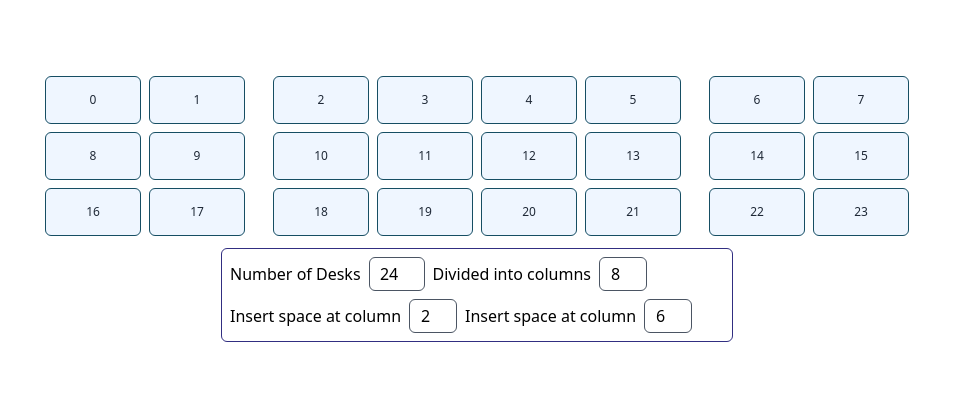
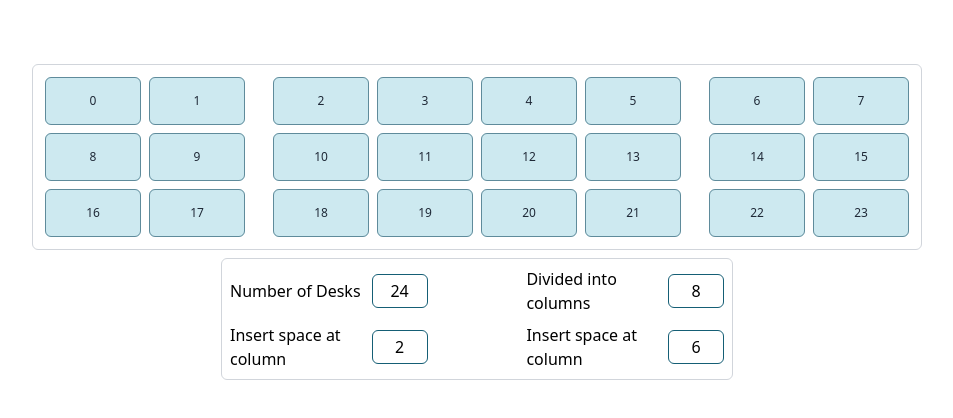
Before and after one commit to s-Hale/deskbooking, a React (Create React App) app: page / in a window 1280 px wide. Shown: the top 418 px of the page, without its empty margins (163-1116 px from the left). Built offline with nearby package versions, Linux system fonts and the light colour scheme.

Commit message:
more tinkering

```diff
--- a/src/components/FirstFolder/index.js
+++ b/src/components/FirstFolder/index.js
@@ -30,25 +30,23 @@ const DeskMap = () => {
 
 
     const desks = Array.from({ length: numberHeight }, (_, i) => i)
+
     return (
         <>
-            <StyledDesks className="mt-16 desks grid rounded-md p-2">
-            {desks.map(seat =>  (
+            <StyledDesks className="mb-2 mt-16 desks grid rounded-md p-2 border border-gray-300">
+                {desks.map(seat => (
               <span
-                tabIndex="0"
                 key={seat}
-                className={Number(chosenDesk) === seat ? 'bg-cyan-600 m-1 rounded-md' : 'bg-blue-50 m-1 rounded-md'}
+                className={Number(chosenDesk) === seat ? 'bg-cyan-600 m-1 rounded-md' : 'bg-cyan-600 bg-opacity-20 m-1 rounded-md'}
                 >
                     <button
                         value={seat}
+                        disabled={seat.occupied}
                         onClick={(e) => handleDeskSelection(e)}
-                        className="w-24 h-12 border border-cyan-900 rounded-md hover:bg-cyan-600 cursor-pointer text-xs text-gray-800 flex items-center justify-center">{seat}</button>
+                        className="w-24 h-12 border border-cyan-900 border-opacity-60 rounded-md hover:bg-cyan-600 cursor-pointer text-xs text-gray-800 flex items-center justify-center">{seat}</button>
                 </span>
              )
                 )}
-
-
-
             </StyledDesks>
             <UserInputForm
                 numberHeight={numberHeight}
--- a/src/components/UserInputForm/index.js
+++ b/src/components/UserInputForm/index.js
@@ -1,33 +1,65 @@
 
 import React from 'react';
+import styled from 'styled-components';
 
+const NoArrowInput = styled.input`
+::-webkit-inner-spin-button{
+    -webkit-appearance: none;
+    margin: 0;
+}
+::-webkit-outer-spin-button{
+    -webkit-appearance: none;
+    margin: 0;
+}
+`;
 
+const UserInputForm = (
+    { numberHeight,
+        setNumberHeight,
+        numberColumns,
+        setNumberColumns,
+        groupGapOne,
+        setGroupGapOne,
+        groupGapTwo,
+        setGroupGapTwo }) => {
+    const inputPairStyling = "flex justify-between items-center w-2/5"
+    return (
+        <div className="flex flex-col p-2 w-2/5 border border-gray-300 rounded-md">
 
-const UserInputForm = ({numberHeight, setNumberHeight, numberColumns, setNumberColumns, groupGapOne, setGroupGapOne, groupGapTwo, setGroupGapTwo}) => {
-    return (
-        <div className="flex flex-col p-2 w-2/5 border border-indigo-900 rounded-md">
-            <div className="flex items-center">
-            <p className="mr-2">Number of Desks</p>
-                <input
+            <div className="flex justify-between items-center">
+                <div className={inputPairStyling}>
+                    <p>Number of Desks</p>
+                <NoArrowInput
                     type="number"
                     value={numberHeight}
                     min="2"
                     onChange={(e) => setNumberHeight(e.target.value)}
-                    className="text-center w-14 p-1 border border-gray-600 rounded-md"></input>
-                <p className="mx-2">Divided into columns</p>
-                <input
+                    className="text-center w-14 p-1 border border-cyan-800 rounded-md">
+                    </NoArrowInput>
+                </div>
+                <div className={inputPairStyling}>
+                    <p>Divided into columns</p>
+                <NoArrowInput
                     type="number"
                     min="1"
                     value={numberColumns}
                     onChange={(e) => setNumberColumns(e.target.value)}
-                    className="text-center w-12 p-1 border border-gray-600 rounded-md"></input>
+                    className="text-center w-14 p-1 border border-cyan-800 rounded-md">
+                    </NoArrowInput>
+                </div>
             </div>
-            <div className="mt-2 flex items-center">
-            <p className="mr-2">Insert space at column</p>
-                <input  type="number" value={groupGapOne} onChange={(e) => setGroupGapOne(e.target.value)} className="text-center w-12 p-1 border border-gray-600 rounded-md"></input>
-                <p className="mx-2">Insert space at column</p>
-                <input  type="number" value={groupGapTwo} onChange={(e) => setGroupGapTwo(e.target.value)} className="text-center w-12 p-1 border border-gray-600 rounded-md"></input>
 
+            <div className="mt-2 justify-between flex items-center">
+                <div className={inputPairStyling}>
+                    <p>Insert space at column</p>
+                    <NoArrowInput type="number" value={groupGapOne} onChange={(e) => setGroupGapOne(e.target.value)} className="text-center w-14 p-1 border border-cyan-800 rounded-md">
+                    </NoArrowInput>
+                </div>
+                <div className={inputPairStyling}>
+                    <p>Insert space at column</p>
+                    <NoArrowInput type="number" value={groupGapTwo} onChange={(e) => setGroupGapTwo(e.target.value)} className="text-center w-14 p-1 border border-cyan-800 rounded-md">
+                    </NoArrowInput>
+                </div>
             </div>
         </div>
     )
```
